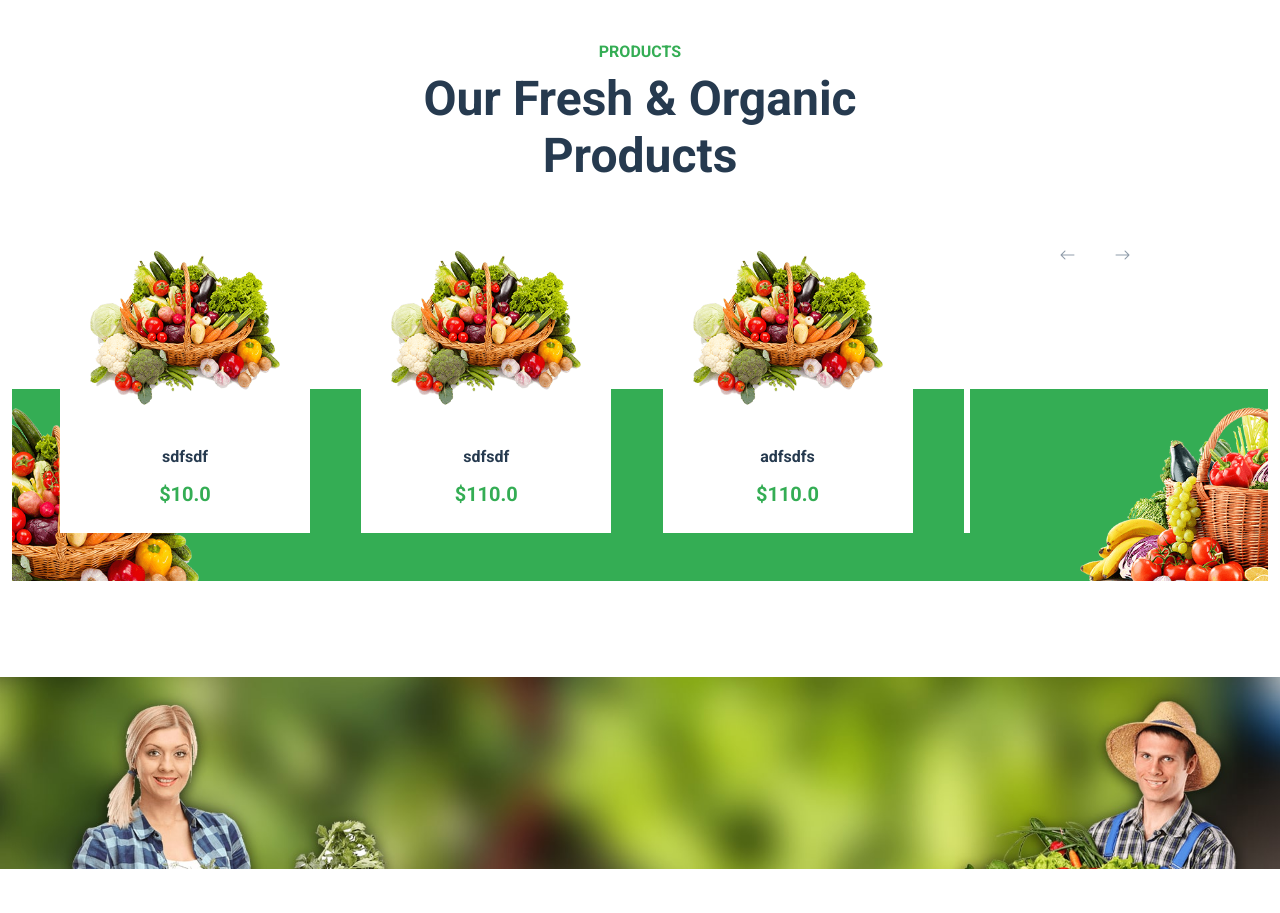
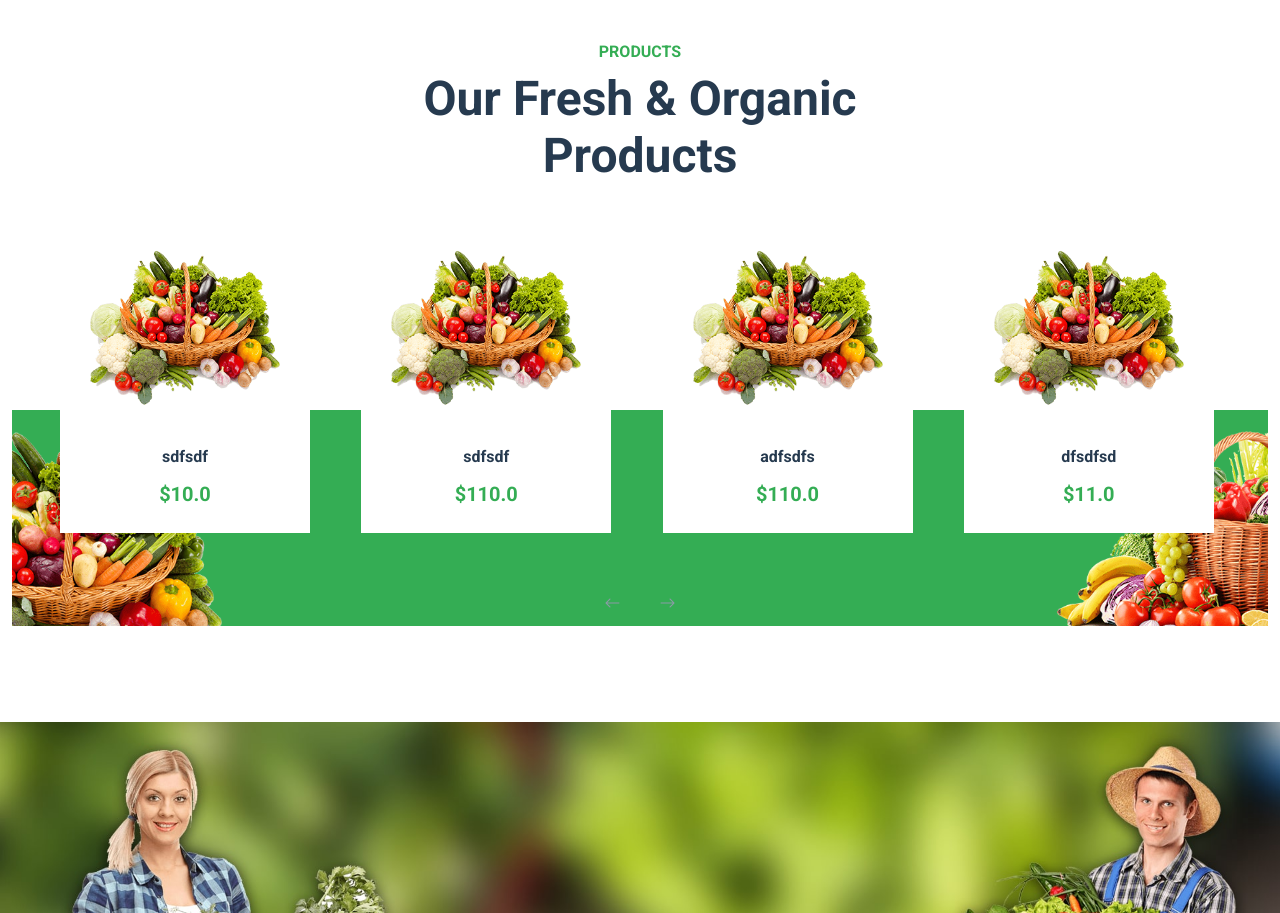
Before and after one commit to javohiralisherovic/farmfresh, a Django app: page / in a window 1280 px wide; the page is wider, and only the part inside the window is pictured. Shown: the part 2663-3576 px from the top of that part. Run offline with Django 4.2, Linux system fonts and the light colour scheme; data comes from the database, SQL or seed files in the repository; data that the repository does not hold is empty; some libraries are stand-ins or nearby versions.

Commit message:
eeee
eeee

```diff
--- a/templates/index.html
+++ b/templates/index.html
@@ -304,7 +304,7 @@
                 <h6 class="text-primary text-uppercase">{% trans "Products" %}</h6>
                 <h1 class="display-5">{% trans "Our Fresh & Organic Products" %}</h1>
             </div>
-            <div class="owl-carousel product-carousel px-5 d-flex">
+            <div class="owl-carousel product-carousel px-5">
                 {% for item in Product %}
                 <div class="pb-5">
                     <div class="product-item position-relative bg-white d-flex flex-column text-center" style="width: 250px; height: 300px;">
--- a/templates/product.html
+++ b/templates/product.html
@@ -134,7 +134,7 @@
                 <h6 class="text-primary text-uppercase">{% trans "Products" %}</h6>
                 <h1 class="display-5">{% trans "Our Fresh & Organic Products" %}</h1>
             </div>
-            <div class="owl-carousel product-carousel px-5 d-flex">
+            <div class="owl-carousel product-carousel px-5">
                 {% for item in product %}
                 <div class="pb-5 d-flex">
                     <div class="product-item position-relative bg-white d-flex flex-column text-center"
```
